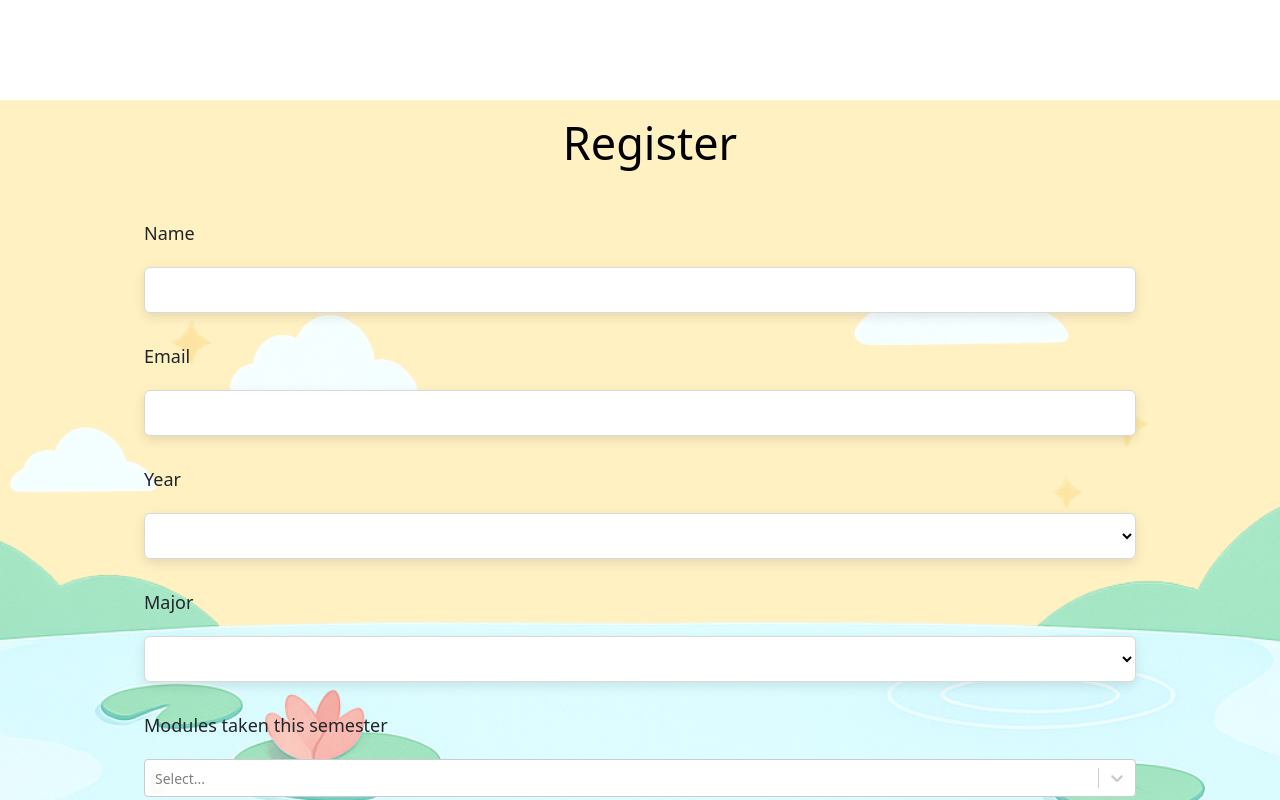
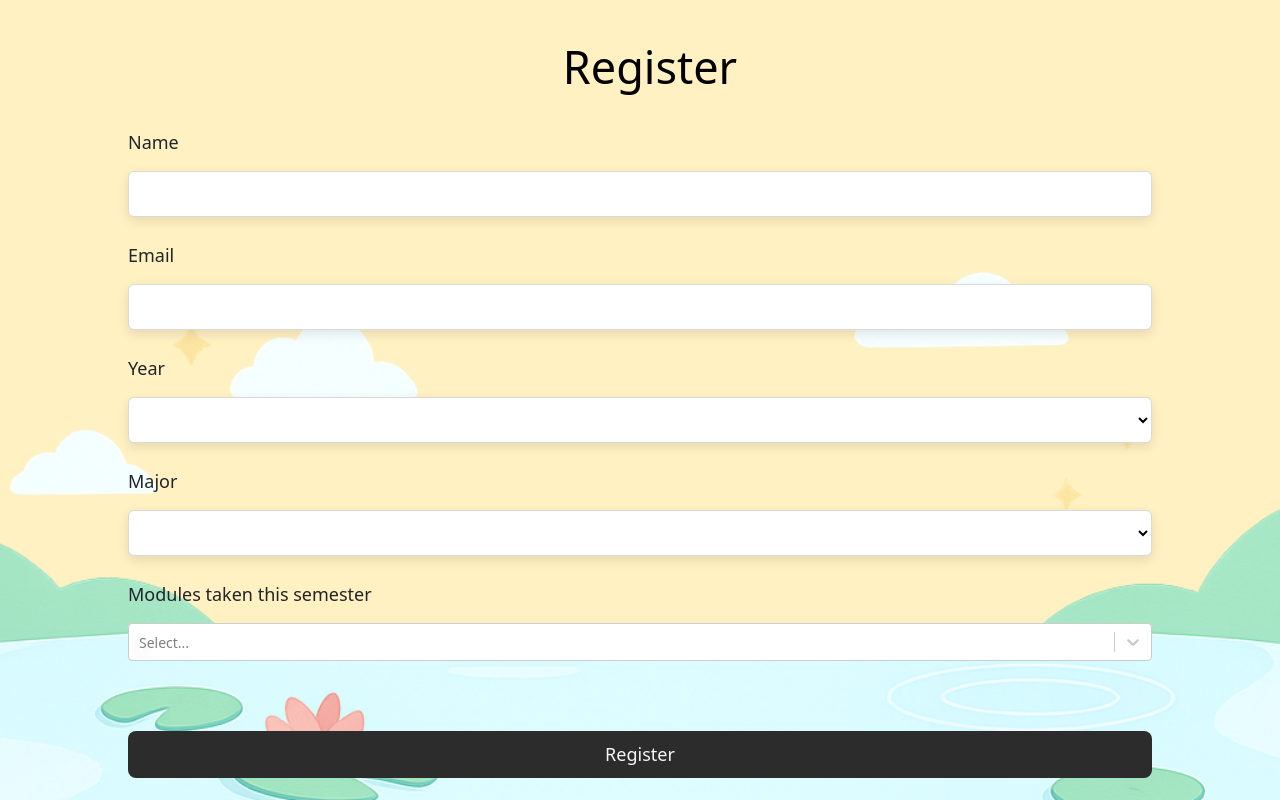
Before and after one commit to zixuantan/Orbital-25, a React (Create React App) app in the folder studyducky/: page /register in a window 1280 px wide. Shown: the top 800 px of the page. Built offline with nearby package versions, Linux system fonts and the light colour scheme; no server answers.

Commit message:
touched up on styling

```diff
--- a/studyducky/src/components/Chats.css
+++ b/studyducky/src/components/Chats.css
@@ -6,7 +6,7 @@
 }
 
 .group-type {
-    background-color: #d5e8e7;
+    background-color: #E6FFFB;
     justify-content: space-between;
     display: flex;
     align-items: center;
--- a/studyducky/src/components/Navbar.js
+++ b/studyducky/src/components/Navbar.js
@@ -22,9 +22,6 @@ const Navbar = () => {
 				<Link to="/study-room" className="nav-btn">
 					StudyRoom
 				</Link>
-				<Link to="/stats" className="nav-btn">
-					Stats
-				</Link>
 				<Link to="/" className="landing-btn">
 					Go to Landing
 				</Link>
--- a/studyducky/src/pages/Dashboard.js
+++ b/studyducky/src/pages/Dashboard.js
@@ -1,6 +1,7 @@
 import React, { useEffect, useState } from "react";
 import { Container } from "react-bootstrap";
 import axios from "axios";
+import Navbar from "../components/Navbar";
 
 const Dashboard = () => {
 	const [user, setUser] = useState(null);
@@ -16,6 +17,7 @@ const Dashboard = () => {
 
 	return (
 		<Container className="mt-4">
+			<Navbar />
 			<h2>Dashboard</h2>
 			<p>Welcome to your StudyDucky dashboard, {user.name}!</p>
 		</Container>
--- a/studyducky/src/pages/LandingPage.css
+++ b/studyducky/src/pages/LandingPage.css
@@ -42,7 +42,7 @@
     gap: 10px;
     position: relative;
     z-index: 1;
-    height: 500px;
+    height: 570px;
 }
 
 .intro::before {
--- a/studyducky/src/pages/Registration.css
+++ b/studyducky/src/pages/Registration.css
@@ -3,22 +3,20 @@
     background-position: center;
     background-size: cover;
     background-attachment: scroll;
-    min-height: 100vh;
-    height: 100%;
-    padding-top: 0;          /* reset any accidental spacing */
-    margin-top: 0;
+    padding-top: 40px;
+    height: 130vh;
 }
 
 #reg {
     text-align: center;
-    margin-bottom: 20px;
     font-size: 45px;
     color: black;
+    margin-bottom: 20px;
 }
 
-.form-container {
-    padding: 16px;
+.reg-form {
     width: 80%;
+    height: 90%;
     display: flex;
     flex-direction: column;
     margin:auto;
--- a/studyducky/src/pages/Registration.js
+++ b/studyducky/src/pages/Registration.js
@@ -54,8 +54,8 @@ function Registration() {
 
 	return (
 		<div className="background">
-			<form className="form-container" onSubmit={handleSubmit}>
-				<h1 id="reg">Register</h1>
+			<h1 id="reg">Register</h1>
+			<form className="reg-form" onSubmit={handleSubmit}>
 
 				<label>Name</label>
 				<input type="text" value={name} readOnly />
```
